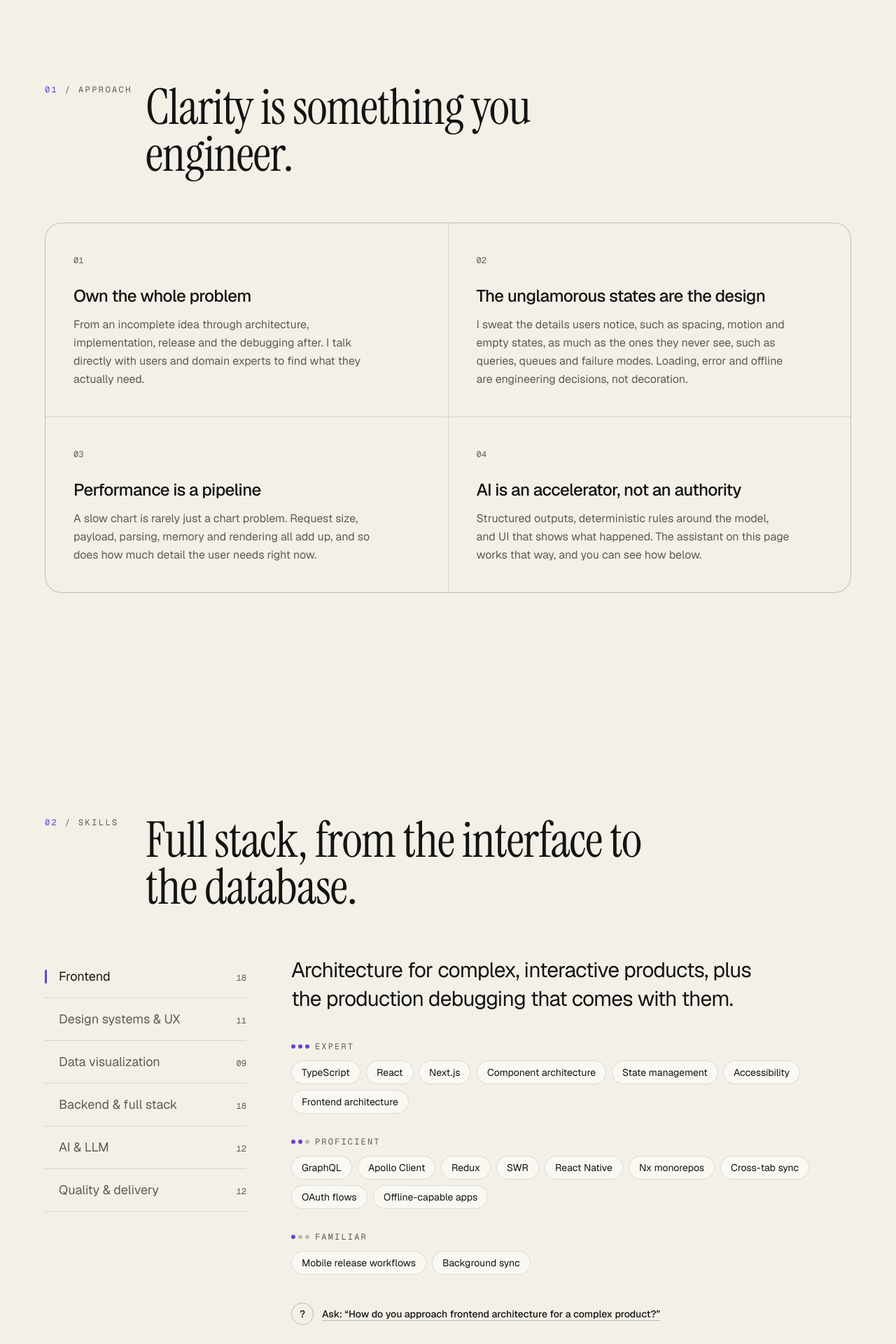
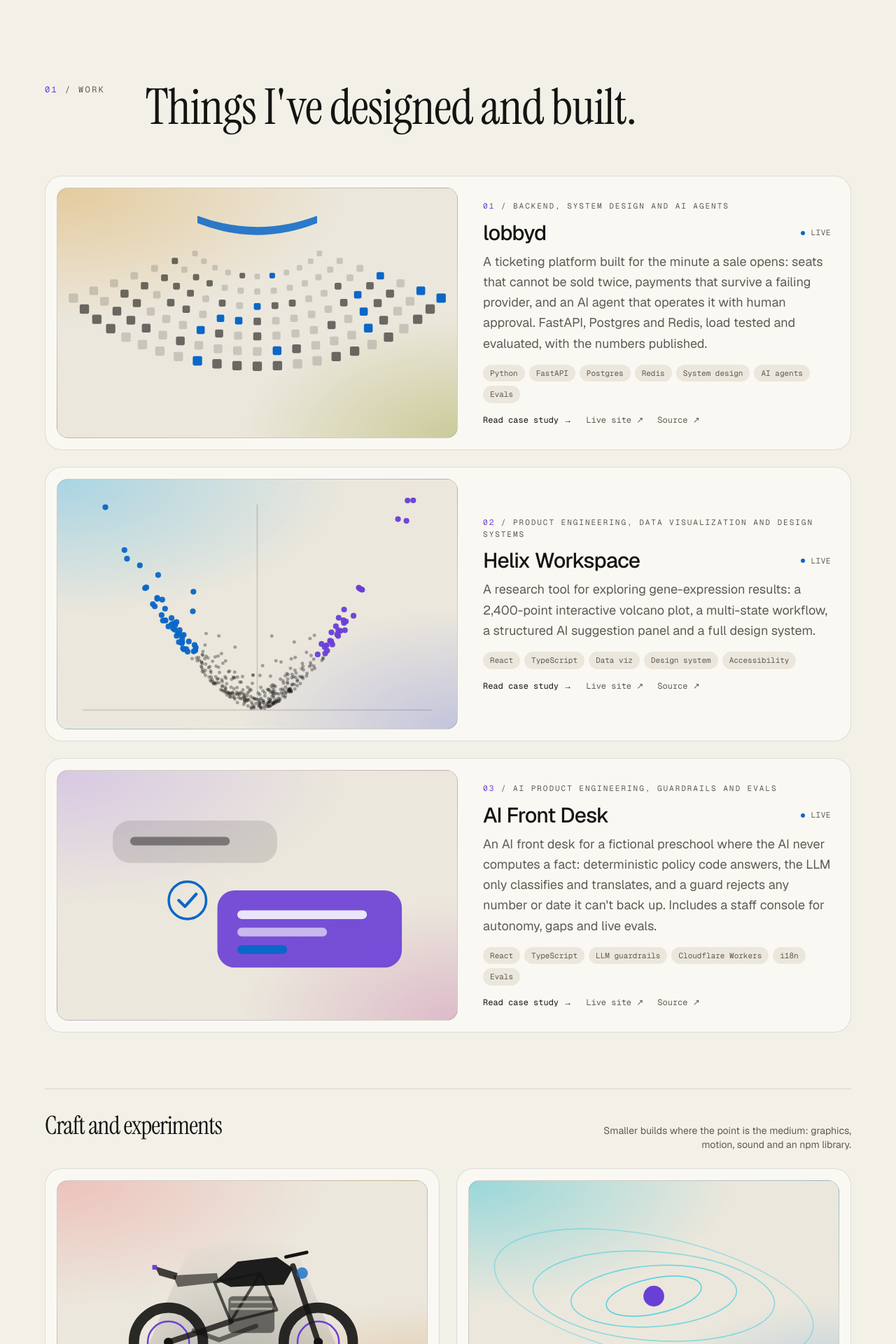
Before and after one commit to tiff-xt/portfolio, a Next.js app: page / in a window 1280 px wide. Shown: the part 840-2760 px from the top of the page at 70% size. Built offline with nearby package versions, Linux system fonts and the light colour scheme.

Commit message:
Work leads the page; shorter lobbyd summary; backend principles and skills order
Co-Authored-By: Claude Fable 5.2 <noreply@anthropic.com>
Claude-Session: https://claude.ai/code/session_01MTUy4JFvKbdKSzmGBhvKyD

```diff
--- a/src/app/page.tsx
+++ b/src/app/page.tsx
@@ -13,9 +13,9 @@ export default function Home() {
       <Nav />
       <main id="main">
         <Hero />
+        <Work />
         <Approach />
         <Skills />
-        <Work />
         <Assistant />
         <OffTheClock />
       </main>
--- a/src/components/Nav.tsx
+++ b/src/components/Nav.tsx
@@ -3,9 +3,9 @@ import { site } from "@/lib/site";
 import { ThemeToggle } from "./ThemeToggle";
 
 const links = [
+  { href: "/#work", label: "Work" },
   { href: "/#approach", label: "Approach" },
   { href: "/#skills", label: "Skills" },
-  { href: "/#work", label: "Work" },
   { href: "/#ask", label: "Ask" },
   { href: "/#life", label: "Life" },
   { href: "/#contact", label: "Contact" },
--- a/src/components/sections/Approach.tsx
+++ b/src/components/sections/Approach.tsx
@@ -11,8 +11,16 @@ const principles = [
     body: "I sweat the details users notice, such as spacing, motion and empty states, as much as the ones they never see, such as queries, queues and failure modes. Loading, error and offline are engineering decisions, not decoration.",
   },
   {
+    title: "Make the wrong state impossible",
+    body: "The rules that must never break belong in the database as constraints, and every write should be safe to retry. Then a bug in the code above them is an error message, not a double charge or a seat sold twice.",
+  },
+  {
     title: "Performance is a pipeline",
     body: "A slow chart is rarely just a chart problem. Request size, payload, parsing, memory and rendering all add up, and so does how much detail the user needs right now.",
+  },
+  {
+    title: "Measure it, then say it",
+    body: "Load tests for the backend, evals for the AI, invariant checks for the data. I publish the numbers, including the ones that were bad before they were fixed.",
   },
   {
     title: "AI is an accelerator, not an authority",
@@ -24,7 +32,7 @@ export function Approach() {
   return (
     <section id="approach" className="px-5 py-28 sm:px-10 sm:py-40">
       <div className="mx-auto max-w-6xl">
-        <SectionHeading index="01" kicker="Approach" title="Clarity is something you engineer." />
+        <SectionHeading index="02" kicker="Approach" title="Clarity is something you engineer." />
         <ol className="grid gap-px overflow-hidden rounded-3xl border border-line bg-line sm:grid-cols-2">
           {principles.map((p, i) => (
             <Reveal
--- a/src/components/sections/Skills.tsx
+++ b/src/components/sections/Skills.tsx
@@ -47,7 +47,7 @@ export function Skills() {
   return (
     <section id="skills" className="px-5 py-28 sm:px-10 sm:py-40">
       <div className="mx-auto max-w-6xl">
-        <SectionHeading index="02" kicker="Skills" title="Full stack, from the interface to the database." />
+        <SectionHeading index="03" kicker="Skills" title="Full stack, from the interface to the database." />
 
         <div className="grid gap-10 lg:grid-cols-[18rem_1fr] lg:gap-16">
           <div
--- a/src/components/sections/Work.tsx
+++ b/src/components/sections/Work.tsx
@@ -18,7 +18,7 @@ export function Work() {
   return (
     <section id="work" className="px-5 py-28 sm:px-10 sm:py-40">
       <div className="mx-auto max-w-6xl">
-        <SectionHeading index="03" kicker="Work" title="Things I've designed and built." />
+        <SectionHeading index="01" kicker="Work" title="Things I've designed and built." />
 
         {/* The three to read first. One per row, so each gets a full look. */}
         <ul className="grid gap-6">
--- a/src/content/skills.ts
+++ b/src/content/skills.ts
@@ -28,6 +28,32 @@ export const areas: SkillArea[] = [
     ask: "How do you approach frontend architecture for a complex product?",
   },
   {
+    id: "backend",
+    title: "Backend & full stack",
+    blurb: "APIs, data models and background systems, and the concurrency, reliability and performance work that keeps them correct under load.",
+    skills: [
+      ...s(
+        "proficient",
+        "Python, FastAPI, Django, Node.js, Express, PostgreSQL, Relational design, Redis, REST APIs, GraphQL APIs, Migrations, Auth, Event-driven workflows, Message queues, Load testing",
+      ),
+      ...s("familiar", "Service-oriented architecture, Observability, WebSockets at scale"),
+    ],
+    ask: "Tell me about a backend system you designed and built.",
+  },
+  {
+    id: "ai",
+    title: "AI & LLM",
+    blurb: "AI features and agents built so that application rules stay deterministic: the model proposes, code and people decide, and evals measure it.",
+    skills: [
+      ...s(
+        "proficient",
+        "AI product integration, Agents with tool calling, Human-in-the-loop approval, Evals, Structured outputs, Prompt engineering, AI interaction design, Gemini APIs, Claude Code, Reviewing AI code",
+      ),
+      ...s("familiar", "MCP, LLM orchestration"),
+    ],
+    ask: "How do you design AI features users can trust?",
+  },
+  {
     id: "design",
     title: "Design systems & UX",
     blurb: "Systems that make the next feature easier: tokens, predictable interactions, and every state designed.",
@@ -54,32 +80,6 @@ export const areas: SkillArea[] = [
     ask: "How do you keep a chart with 250k points responsive?",
   },
   {
-    id: "backend",
-    title: "Backend & full stack",
-    blurb: "APIs, data models and background systems, and the concurrency, reliability and performance work that keeps them correct under load.",
-    skills: [
-      ...s(
-        "proficient",
-        "Python, FastAPI, Django, Node.js, Express, PostgreSQL, Relational design, Redis, REST APIs, GraphQL APIs, Migrations, Auth, Event-driven workflows, Message queues, Load testing",
-      ),
-      ...s("familiar", "Service-oriented architecture, Observability, WebSockets at scale"),
-    ],
-    ask: "Tell me about a backend system you designed and built.",
-  },
-  {
-    id: "ai",
-    title: "AI & LLM",
-    blurb: "AI features and agents built so that application rules stay deterministic: the model proposes, code and people decide, and evals measure it.",
-    skills: [
-      ...s(
-        "proficient",
-        "AI product integration, Agents with tool calling, Human-in-the-loop approval, Evals, Structured outputs, Prompt engineering, AI interaction design, Gemini APIs, Claude Code, Reviewing AI code",
-      ),
-      ...s("familiar", "MCP, LLM orchestration"),
-    ],
-    ask: "How do you design AI features users can trust?",
-  },
-  {
     id: "quality",
     title: "Quality & delivery",
     blurb: "Pragmatic tests around the flows that matter, and real ownership after code ships.",
--- a/src/lib/site.ts
+++ b/src/lib/site.ts
@@ -33,7 +33,7 @@ export const projects: Project[] = [
     slug: "lobbyd",
     title: "lobbyd",
     summary:
-      "A ticketing backend for gaming tournaments, built for the minute a sale opens: seats that cannot be sold twice, payments that survive a misbehaving provider, a waiting room, offline ticket scanning and live brackets. An AI agent operates it through its own API, with approval before any change. Load tested and evaluated, with the numbers published.",
+      "A ticketing platform built for the minute a sale opens: seats that cannot be sold twice, payments that survive a failing provider, and an AI agent that operates it with human approval. FastAPI, Postgres and Redis, load tested and evaluated, with the numbers published.",
     tags: ["Python", "FastAPI", "Postgres", "Redis", "System design", "AI agents", "Evals"],
     href: "https://lobbyd.vercel.app",
     repo: "https://github.com/tiff-xt/lobbyd",
```
